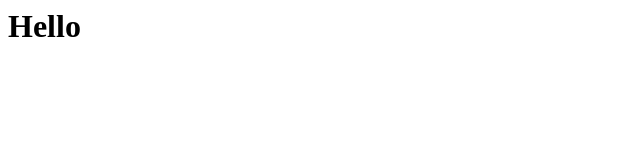
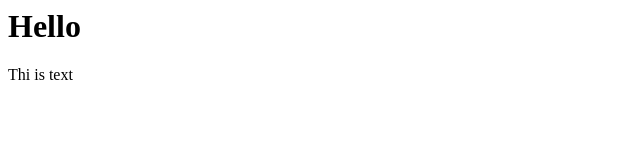
Before and after one commit to HamonOverdrive/gitting-started, a plain HTML site: page index.html in a window 1280 px wide. Shown: the full height of the page, 0-640 px from the left. Drawn offline with Linux system fonts and the light colour scheme.

Commit message:
added one line of html

```diff
--- a/index.html
+++ b/index.html
@@ -1,3 +1,5 @@
 <h1>Hello</h1>
 
+<p>Thi is text</p>
+
 <img src="" alt="">
```
